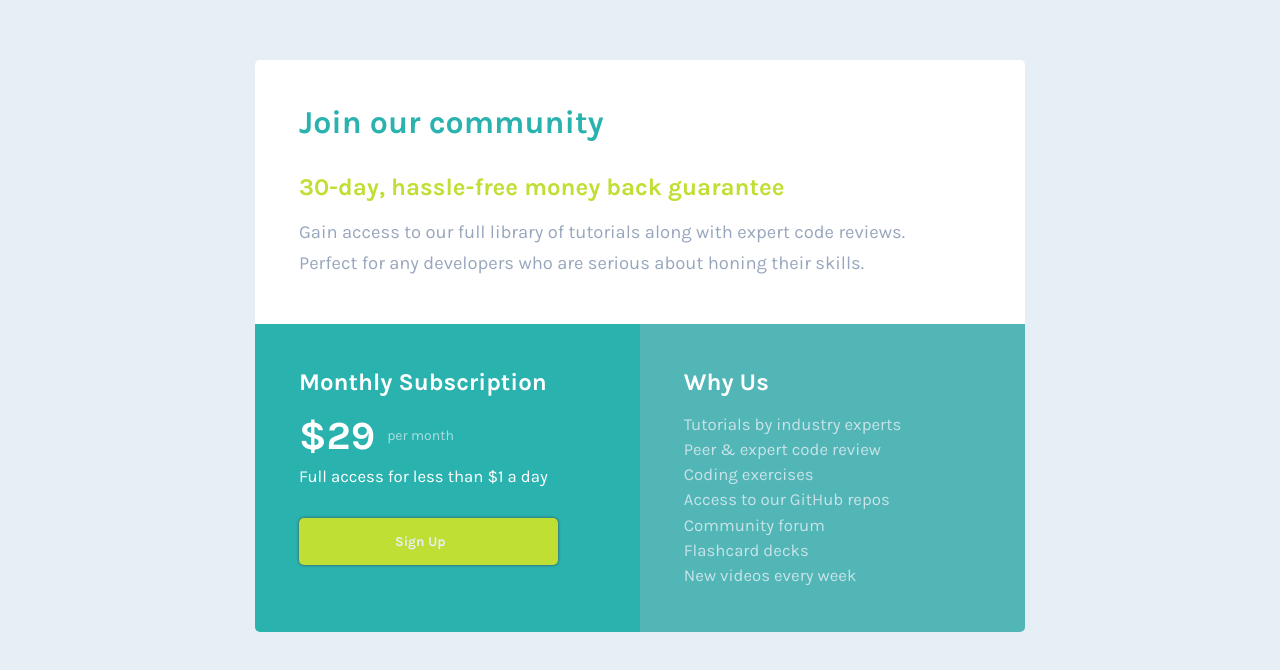
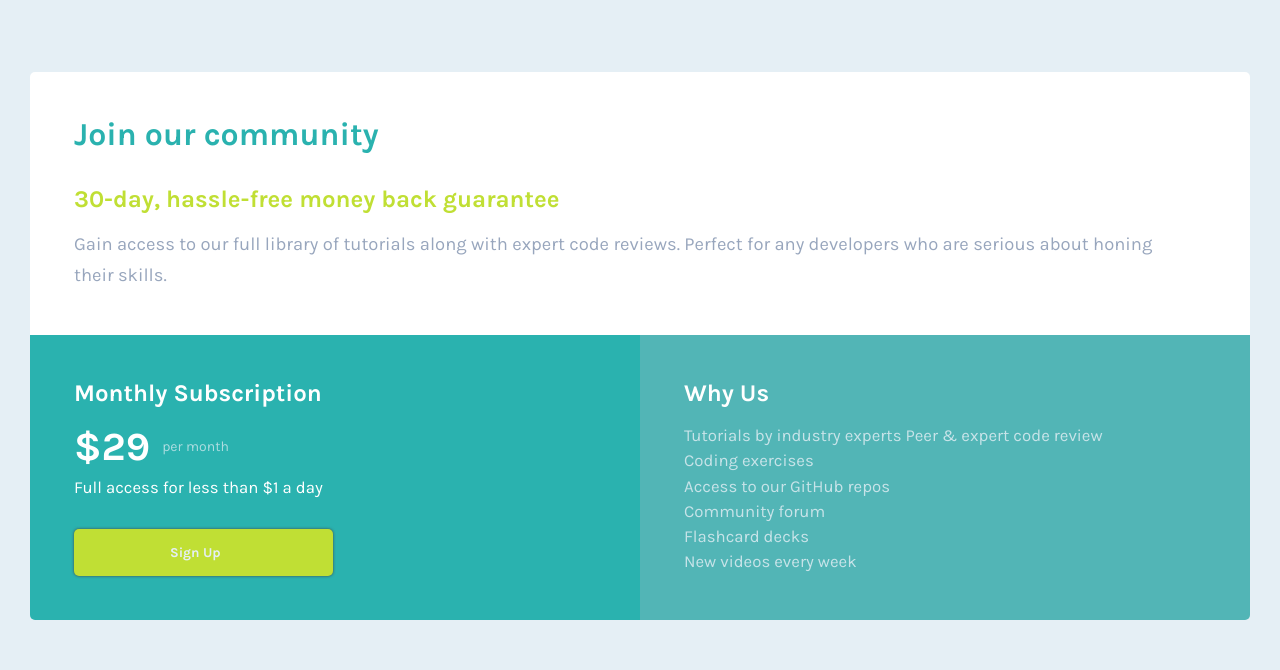
Before and after one commit to Valenveraa/Single-price-grid-component, a plain HTML site: page index.html in a window 1280 px wide. Shown: the part 104-774 px from the top of the page. Drawn offline with Linux system fonts and the light colour scheme.

Commit message:
finished responsive

```diff
--- a/css/index.css
+++ b/css/index.css
@@ -18,11 +18,15 @@ body {
 }
 
 .main {
+    min-height: 100vh;
     margin: 50px 30px;
+    display: grid;
+    grid-template-columns: 1fr;
+    place-content: center;
+
 }
 
 .main__card {
-    max-width: 315px;
     padding: 1.50rem 2rem 1.50rem 1.50rem;
 }
 
@@ -123,18 +127,11 @@ body {
     box-shadow: 0 0 3px #444;
 }
 
-@media (max-width: 425px), (min-width: 426px) {
-    .main {
-        min-height: 100vh;
-        display: grid;
-        place-content: center;
-    }
-}
-
 @media (min-width: 768px) {
     .main {
         min-height: 100vh;
         display: grid;
+        grid-template-columns: 1fr 1fr;
         place-content: center;
     }
 
@@ -143,20 +140,11 @@ body {
     }
 
     .card__1 {
-        min-width: 770px;
-        height: 264px;
-        grid-column: 2;
+        grid-column: 1/3;
     }
 
-    .card__2, .card__3 {
-        min-width: 385px;
-        grid-row: 2;
-        grid-column: 2;
-    }
-
-    .card__3 {
-        grid-column: 2;
-        margin-left: 24.05rem;
+    .card__2{
+        grid-column: 1/2;
     }
 
     .main__card .main__title{
@@ -176,6 +164,7 @@ body {
         font-size: 1.15rem;
         padding-right: 2rem;
         margin: 1rem 0 0 0;
+        /* width: 70%; */
     }
 
     .card__2 {
```
